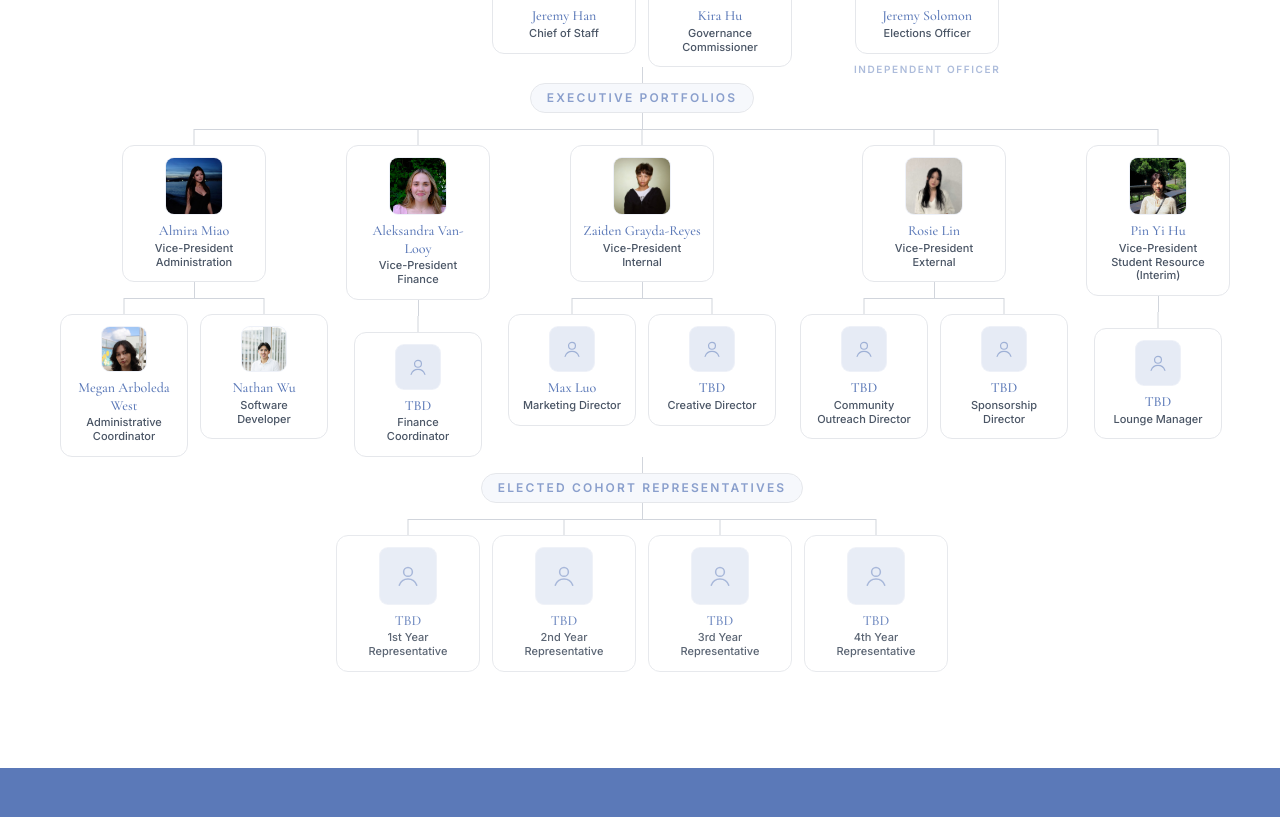
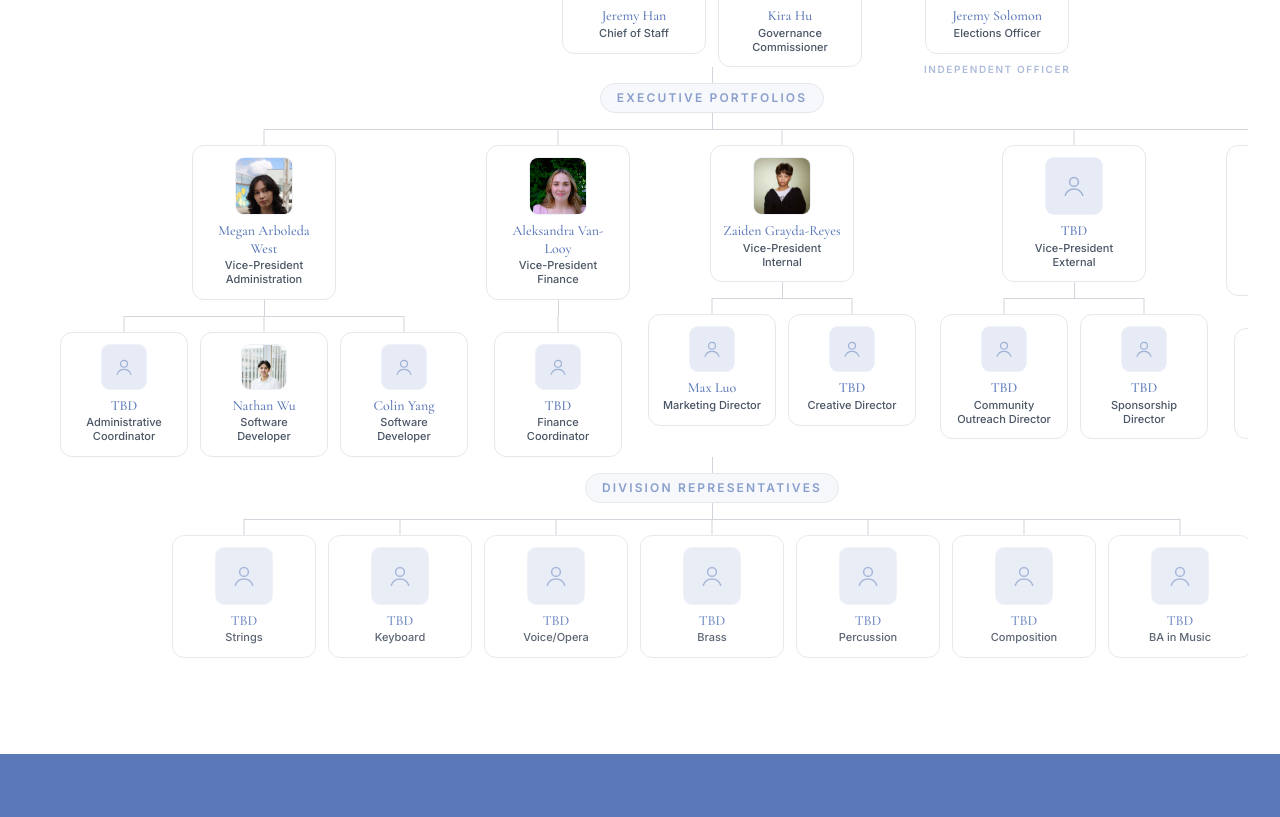
Before and after one commit to UBCMUSA/ubcmusa, a React (Vite) app: page /about/who-we-are in a window 1280 px wide. Shown: the part 1920-2737 px from the top of the page. Built offline with nearby package versions, Linux system fonts and the light colour scheme.

Commit message:
Who We Are: Add Colin Yang (Software Developer), Remove Almira and Replace with Megan, Remove Rosie Lin, Change Cohort to Division Representatives

```diff
--- a/src/pages/about/WhoWeAre.jsx
+++ b/src/pages/about/WhoWeAre.jsx
@@ -3,6 +3,8 @@ import { Link } from "react-router-dom";
 import PageStub from "../../components/PageStub.jsx";
 import { EMAILS } from "../../data/directory.js";
 import SectionEyebrow from "../../components/SectionEyebrow.jsx";
+
+const HIRING_URL = "/get-involved/hiring";
 
 const EXECS = [
   {
@@ -25,15 +27,16 @@ const EXECS = [
   },
   {
     role: "Vice-President Administration",
-    name: "Almira Miao",
-    meta: ["2nd-year BMus Undergraduate Student", "Flute Performance"],
+    name: "Megan Arboleda West",
+    meta: ["3rd-year Arts Undergraduate Student", "Music & Sociology Double Major"],
     email: EMAILS.vpAdmin,
-    instagram: "almiramiaoyf",
-    linkedin: "https://www.linkedin.com/in/almira-miao-29b9b2409",
-    photo: "/images/optimized/almira-headshot.jpg",
+    linkedin: "https://www.linkedin.com/in/megan-a-38175526a",
+    photo: "/images/optimized/megan-headshot.jpg",
+
     bio: [
-      "I am a Bachelor of Music student studying flute at the University of British Columbia. In high school, I was involved in the music council, where I helped organize events and initiatives that brought students together. I really enjoyed working with others in that setting and became more interested in creating opportunities for students.",
-      "As I begin my first year with MUSA, I am excited to connect with students across the School of Music and contribute to initiatives that support student life. I look forward to working with an incredible team to strengthen our community, advocate for students, and help create a welcoming and engaging environment in the Faculty of Music.",
+        "Megan Arboleda West is a third-year Arts student at UBC, double majoring in Music and Sociology, and currently serves as the Administrative Coordinator for the Music Undergraduate Students' Association.",
+        "With a strong passion for the intersections of arts, culture, and community, Megan is always eager to get involved and support programs that cultivate artistic communities. Their interests have led them to volunteer with many arts and cultural events around Vancouver. They have volunteered as part of the Fringe Festival Production Crew, as the Assistant Volunteer Registration Lead for the Lapu Lapu Day Block Party, and as a Rehearsal Liaison for the Unison Choral Festival. Megan is excited to put their experience to use in supporting the MUSA team and the music students at UBC.",
+        "Outside of the campus community and volunteering, you can find Megan spending time with friends and family, frequenting local artist markets, attending live performances, and creating artwork and jewelry.",
     ],
   },
   {
@@ -64,16 +67,8 @@ const EXECS = [
   },
   {
     role: "Vice-President External",
-    name: "Rosie Lin",
-    meta: ["2nd-year BMus Undergraduate Student", "Piano Performance"],
     email: EMAILS.vpExternal,
-    instagram: "ii.mrosie",
-    photo: "/images/optimized/rosie-headshot.jpg",
-    bio: [
-      "I am a second-year student in Piano Performance, and this is my first year with MUSA. I'm very excited to be on this team as Vice-President External and am looking forward to supporting our student body wholeheartedly.",
-      "I love meeting new people and building genuine relationships, and I see this role as an opportunity to do exactly that. I believe that the impact of what we do here extends far beyond the stage, and will contribute to developing the rising musicians here at UBC.",
-      "I'm also passionate about community, which is something I've carried with me through various volunteer and leadership experiences over the years. During high school, I consistently took initiative to be involved with my community— including founding a nonprofit organization and volunteering for the Peace Arch Hospital Foundation's Youth in Action team, organizing fundraisers and city-wide events to support local healthcare initiatives. I plan to bring this passion and enthusiasm to this role, working with a genuine desire to make a difference. I'm so excited to work alongside such a talented and driven group of people, and I can't wait to see what we build together.",
-    ],
+    applyUrl: HIRING_URL,
   },
   {
     role: "Vice-President Student Resource (Interim)",
@@ -124,20 +119,6 @@ const ELECTIONS_OFFICER = {
   email: EMAILS.elections,
 };
 
-const ADMIN_COORDINATOR = {
-  role: "Administrative Coordinator",
-  name: "Megan Arboleda West",
-  meta: ["3rd-year Arts Undergraduate Student", "Music & Sociology Double Major"],
-  email: EMAILS.adminCoordinator,
-  linkedin: "https://www.linkedin.com/in/megan-a-38175526a",
-  photo: "/images/optimized/megan-headshot.jpg",
-  bio: [
-    "Megan Arboleda West is a third-year Arts student at UBC, double majoring in Music and Sociology, and currently serves as the Administrative Coordinator for the Music Undergraduate Students' Association.",
-    "With a strong passion for the intersections of arts, culture, and community, Megan is always eager to get involved and support programs that cultivate artistic communities. Their interests have led them to volunteer with many arts and cultural events around Vancouver. They have volunteered as part of the Fringe Festival Production Crew, as the Assistant Volunteer Registration Lead for the Lapu Lapu Day Block Party, and as a Rehearsal Liaison for the Unison Choral Festival. Megan is excited to put their experience to use in supporting the MUSA team and the music students at UBC.",
-    "Outside of the campus community and volunteering, you can find Megan spending time with friends and family, frequenting local artist markets, attending live performances, and creating artwork and jewelry.",
-  ],
-};
-
 const MARKETING_DIRECTOR = {
   role: "Marketing Director",
   name: "Max Luo",
@@ -147,7 +128,14 @@ const MARKETING_DIRECTOR = {
 
 // Open roles. `applyUrl` surfaces an "Apply for this role" link in the bio
 // modal; Lounge Manager is filled outside the hiring cycle, so it has none.
-const HIRING_URL = "/get-involved/hiring";
+
+
+const ADMIN_COORDINATOR = {
+  role: "Administrative Coordinator",
+  email: EMAILS.adminCoordinator,
+  applyUrl: HIRING_URL,
+};
+
 const CREATIVE_DIRECTOR = {
   role: "Creative Director",
   email: EMAILS.creative,
@@ -185,6 +173,18 @@ const SOFTWARE_DEVELOPER = {
   ],
 };
 
+const SOFTWARE_DEVELOPER_2 = {
+  role: "Software Developer",
+  name: "Colin Yang",
+  meta: ["4th-year BSc Undergraduate Student", "Computer Science"],
+  bio: [
+    "Colin is a 4th year at UBC pursuing a combined major in Computer Science and Statistics",
+  ],
+};
+
+
+
+
 // Organizational structure (placeholders use { role } only).
 const GROUPS = [
   {
@@ -195,7 +195,7 @@ const GROUPS = [
   {
     label: "Executive Portfolios",
     members: [
-      { ...VP_ADMIN, reports: [ADMIN_COORDINATOR, SOFTWARE_DEVELOPER] },
+      { ...VP_ADMIN, reports: [ADMIN_COORDINATOR, SOFTWARE_DEVELOPER, SOFTWARE_DEVELOPER_2] },
       { ...VP_FINANCE, reports: [FINANCE_COORDINATOR] },
       {
         ...VP_INTERNAL,
@@ -209,12 +209,15 @@ const GROUPS = [
     ],
   },
   {
-    label: "Elected Cohort Representatives",
+    label: "Division Representatives",
     members: [
-      { role: "1st Year Representative" },
-      { role: "2nd Year Representative" },
-      { role: "3rd Year Representative" },
-      { role: "4th Year Representative" },
+      { role: "Strings" },
+      { role: "Keyboard" },
+      { role: "Voice/Opera" },
+      { role: "Brass" },
+      { role: "Percussion" },
+      { role: "Composition" },
+      { role: "BA in Music" },
     ],
   },
 ];
@@ -228,7 +231,7 @@ export default function WhoWeAre() {
       wide
       eyebrow="About Us"
       title="Who We Are"
-      description="Behind every event, advocacy campaign, and student resource is a team of elected and hired undergraduate student leaders dedicated to making your experience at the UBC School of Music the best it can be. The MUSA Executive and Council are composed of peers from diverse musical disciplines—including performance, composition, education, and musicology—who balance their own rigorous hours in the practice rooms with a shared commitment to serving our community."
+      description="Behind every event, advocacy campaign, and student resource is a team of elected and hired undergraduate student leaders dedicated to making your experience at the UBC School of Music the best it can be. The MUSA Executive and Council are composed of peers from diverse musical disciplines, including performance, composition, education, and musicology, who balance their own rigorous hours in the practice rooms with a shared commitment to serving our community."
     >
       <div className="mx-auto mb-14 max-w-4xl overflow-hidden rounded-2xl shadow-md ring-1 ring-steel/10">
         <img
```
